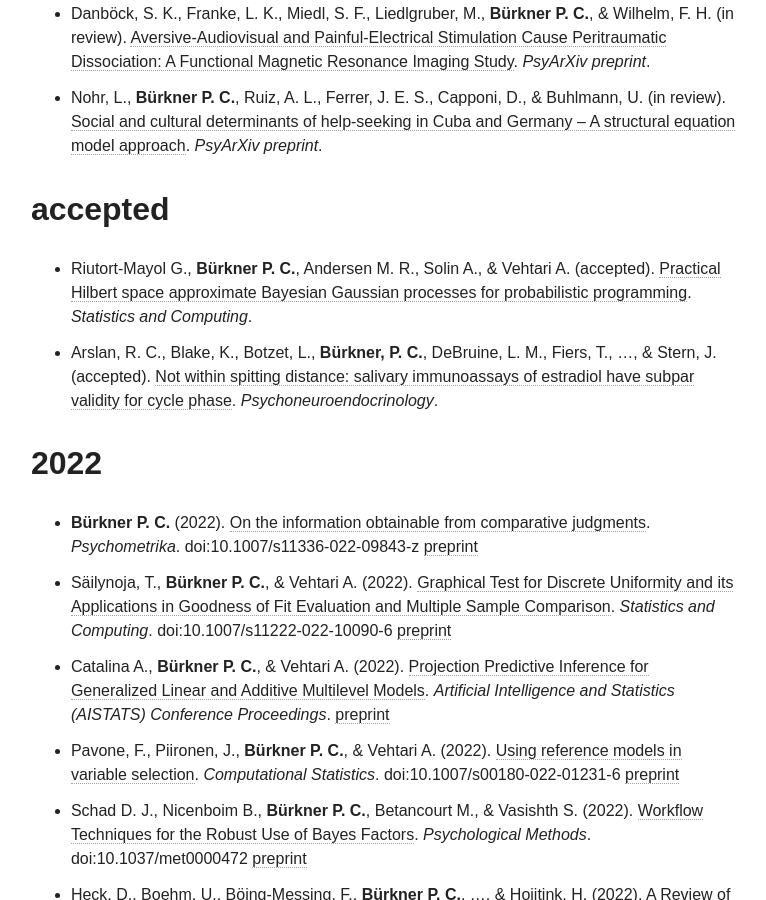
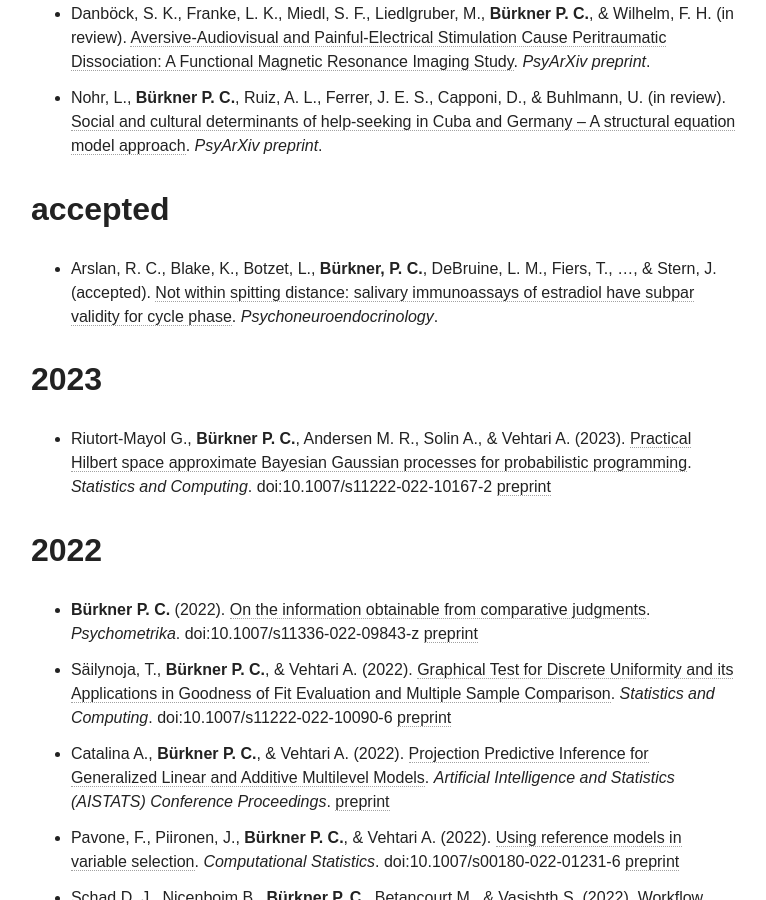
Before and after one commit to paul-buerkner/paul-buerkner.github.io, a Jekyll site: the page built from publications/index.md, in a window 1280 px wide and 900 px high, scrolled down 1928 px. Shown: the whole window, without its empty margins (255-1021 px from the left). Built offline with Jekyll 4.4.1, drawn with Linux system fonts in a browser that asks for light colours; nearby versions of some CDN libraries.

Commit message:
move paper to published

```diff
--- a/publications/index.md
+++ b/publications/index.md
@@ -30,8 +30,11 @@ excerpt: "A list of my publications"
 
 ## accepted
 
-* Riutort-Mayol G., **Bürkner P. C.**, Andersen M. R., Solin A., & Vehtari A. (accepted). [Practical Hilbert space approximate Bayesian Gaussian processes for probabilistic programming](http://arxiv.org/abs/2004.11408). *Statistics and Computing*.
 * Arslan, R. C., Blake, K., Botzet, L., **Bürkner, P. C.**, DeBruine, L. M., Fiers, T., ..., & Stern, J. (accepted). [Not within spitting distance: salivary immunoassays of estradiol have subpar validity for cycle phase](https://psyarxiv.com/5r8mg/). *Psychoneuroendocrinology*.
+
+## 2023
+
+* Riutort-Mayol G., **Bürkner P. C.**, Andersen M. R., Solin A., & Vehtari A. (2023). [Practical Hilbert space approximate Bayesian Gaussian processes for probabilistic programming](https://doi.org/10.1007/s11222-022-10167-2). *Statistics and Computing*. doi:10.1007/s11222-022-10167-2 [preprint](http://arxiv.org/abs/2004.11408)
 
 ## 2022
 
```
